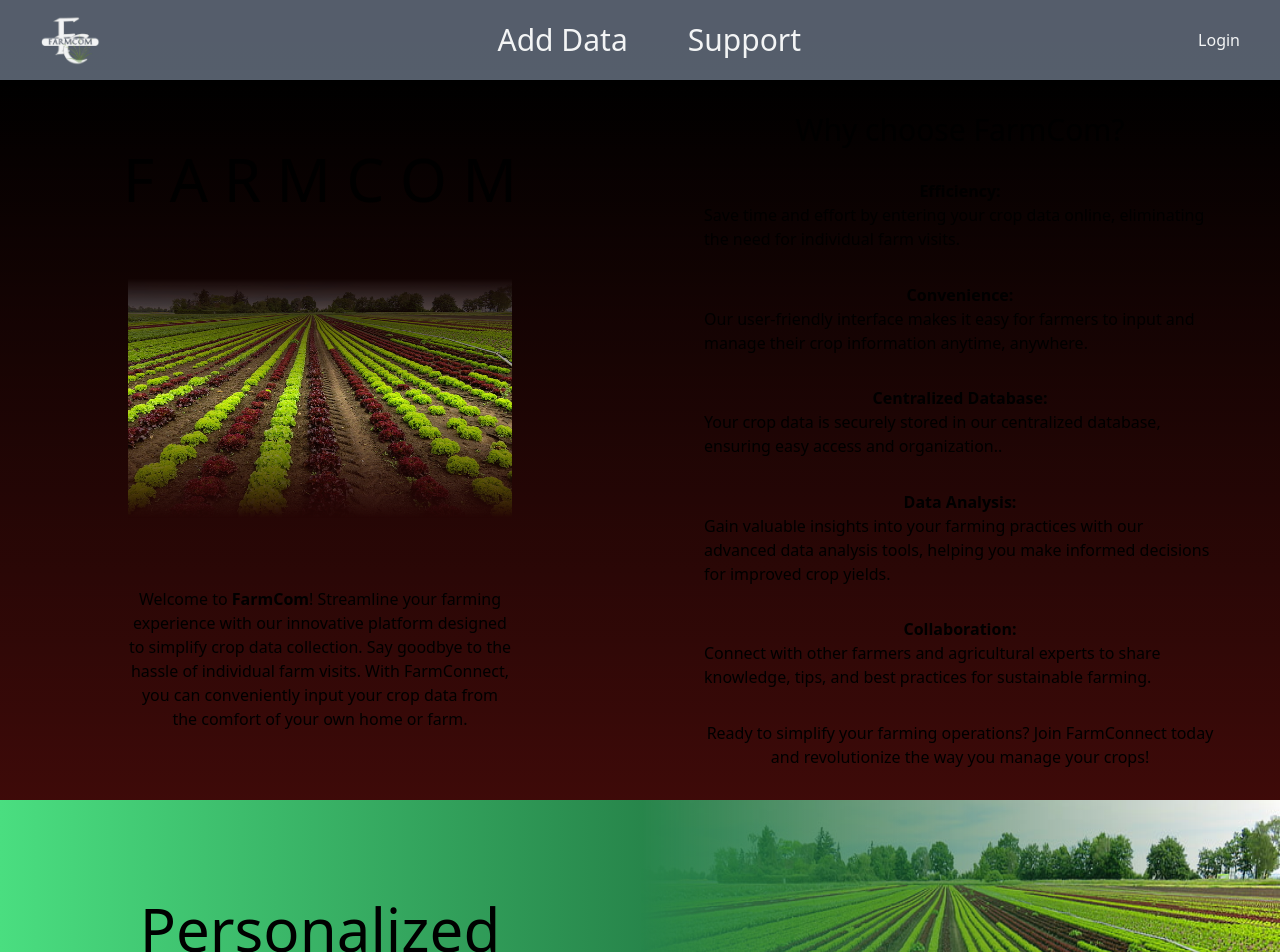
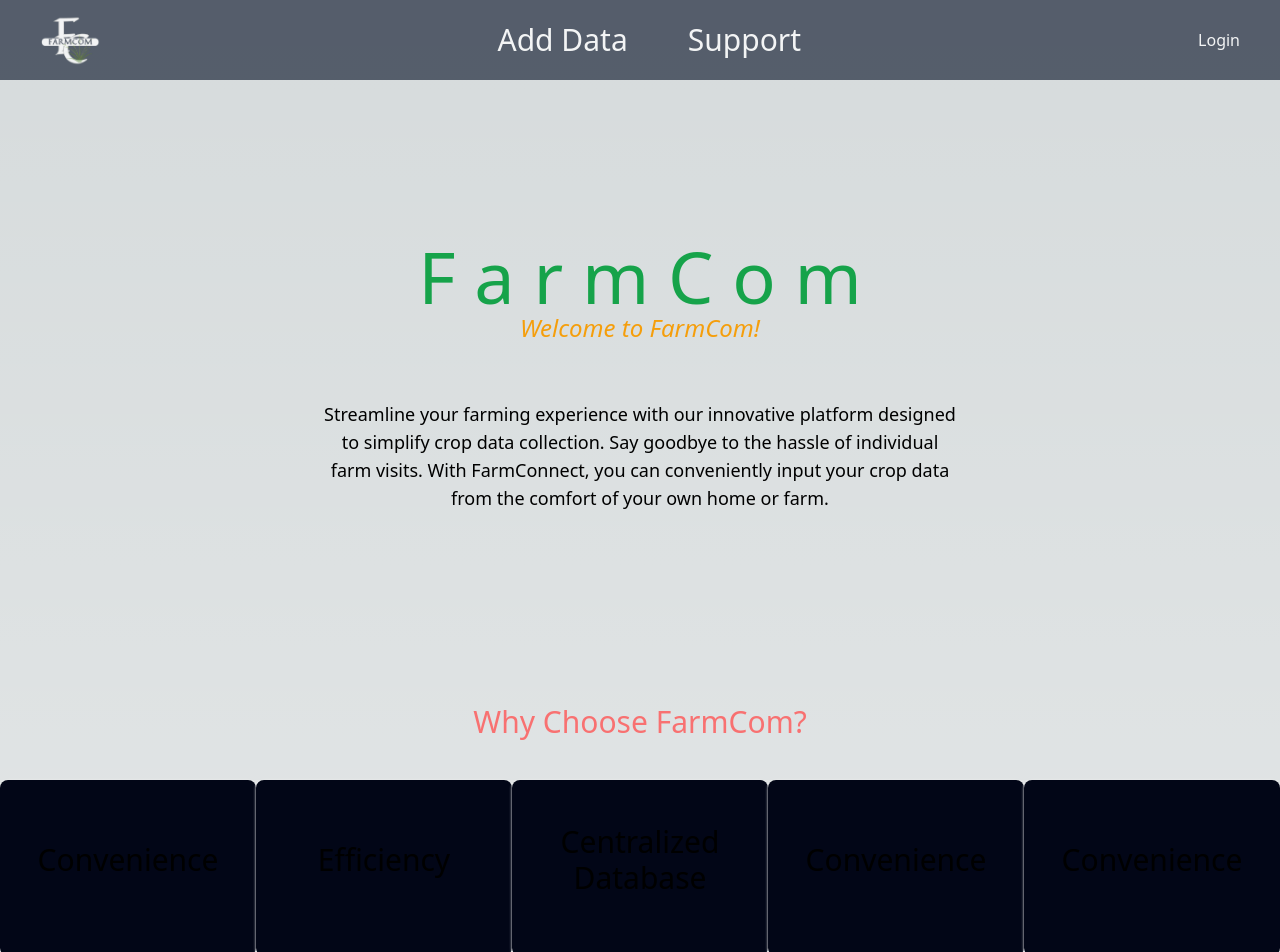
Before and after one commit to KayG2310/Hack-O-Mania, a Next.js app in the folder frontend/: page / in a window 1280 px wide. Shown: the top 952 px of the page. Built offline with nearby package versions, Linux system fonts and the light colour scheme.

Commit message:
added filter page and formatted home page

```diff
--- /dev/null
+++ b/frontend/pages/filter.js
@@ -0,0 +1,70 @@
+import React, { useState, useEffect } from 'react';
+
+
+
+function Dropdowns() {
+
+  const dictionary = {
+    "Crop Name": ['Rice', 'Wheat', 'Millets', 'Pulses', 'Oilseeds', 'Cotton', 'Sugarcane', 'Jute', 'Tea', 'Coffee', 'Others'],
+    State: ['Gujarat', 'Maharashtra', 'UP', 'Punjab', 'Haryana', 'MP', 'Rajasthan', 'Karnataka', 'Tamil Nadu', 'Others'],
+    "Month Planted": ['January', 'February', 'March', 'April', 'May', 'June', 'July', 'August', 'September', 'October', 'November', 'December'],
+  };
+
+  const initialCheckedItems = Object.keys(dictionary).reduce((acc, category) => {
+    acc[category] = [];
+    return acc;
+  }, {});
+
+  const [isOpen, setIsOpen] = useState({});
+  const [checkedItems, setCheckedItems] = useState(initialCheckedItems);
+
+
+  const handleCheckChange = (event, category) => {
+    const item = event.target.name;
+    setCheckedItems(prevItems => {
+      if (event.target.checked) {
+        return { ...prevItems, [category]: [...prevItems[category], item] };
+      } else {
+        return { ...prevItems, [category]: prevItems[category].filter(i => i !== item) };
+      }
+    });
+  };
+
+  useEffect(() => {
+    console.log(checkedItems); // This will log the updated array
+  }, [checkedItems]);
+
+  const toggleDropdown = (category) => {
+    setIsOpen(prevState => ({ ...prevState, [category]: !prevState[category] }));
+  };
+
+  return (
+    // Outer Div
+    <div className='flex flex-row gap-10 items-center justify-center'>
+      {Object.keys(dictionary).map(category => (
+    // Div for individual dropdown
+        <div className='w-64 bg-slate-500 h-12 rounded-lg flex flex-col items-center justify-start pt-3' key={category}
+            onMouseEnter={() => setIsOpen({ [category]: true })}
+            onMouseLeave={() => setIsOpen({ [category]: false })}>
+          <button className='text-xl font-bold' onClick={() => toggleDropdown(category)}>{category}</button>
+          {isOpen[category] && (
+    // Div for all the items in the dropdown
+            <div className=' gap-0.5 grid'>
+              {dictionary[category].map(item => (
+    // Div for individual item in the dropdown
+                <div className='h-8 w-52 bg-slate-600 place-items-center rounded-lg' key={item}>
+                  <label className='grid grid-cols-2 place-items-center'>
+                    <input type="checkbox" name={item} checked={checkedItems[category ].includes(item)} onChange={(event) => handleCheckChange(event, category)} />
+                    {item}
+                  </label>
+                </div>
+              ))}
+            </div>
+          )}
+        </div>
+      ))}
+    </div>
+  );
+}
+
+export default Dropdowns;
--- a/frontend/pages/index.js
+++ b/frontend/pages/index.js
@@ -1,51 +1,84 @@
+import { useInView } from 'react-intersection-observer';
+
+const cardObj = [
+    { title: "Convenience", description: "Our user-friendly interface makes it easy for farmers to input and manage their crop information anytime, anywhere"},
+    { title: "Efficiency", description: "Save time and effort by entering your crop data online, eliminating the need for individual farm visits."},
+    { title: "Centralized Database", description: "Our user-friendly interface makes it easy for farmers to input and manage their crop information anytime, anywhere"},
+    { title: "Convenience", description: "Our user-friendly interface makes it easy for farmers to input and manage their crop information anytime, anywhere"},
+    { title: "Convenience", description: "Our user-friendly interface makes it easy for farmers to input and manage their crop information anytime, anywhere"},
+]
+const details = [
+    { title: "Convenience", description: "Our user-friendly interface makes it easy for farmers to input and manage their crop information anytime, anywhere"},
+    { title: "Efficiency", description: "Save time and effort by entering your crop data online, eliminating the need for individual farm visits."},
+    { title: "Centralized Database", description: "Our user-friendly interface makes it easy for farmers to input and manage their crop information anytime, anywhere"},
+    { title: "Convenience", description: "Our user-friendly interface makes it easy for farmers to input and manage their crop information anytime, anywhere"},
+    { title: "Convenience", description: "Our user-friendly interface makes it easy for farmers to input and manage their crop information anytime, anywhere"},
+]
+
 export default function App(){
     return (
-    <div className="main_bg">
-      <div className="h-[90vh] flex place-items-center">
-        <div className='text-center px-32 flex flex-col justify-evenly place-items-center w-1/2 h-[100%]'>
-          <p className="text-6xl whitespace-nowrap">F A R M C O M</p>
-          <img src="front.jpg" className="img_middle"></img>
-          <p>Welcome to <b>FarmCom</b>! Streamline your farming experience with our innovative platform designed to simplify crop data collection. Say goodbye to the hassle of individual farm visits. With FarmConnect, you can conveniently input your crop data from the comfort of your own home or farm.</p>
+        <main className="overflow-y-auto grid">
+
+            <div className="w-full text-7xl text-center mt-40 text-green-600 pacifico">
+                F a r m C o m
             </div>
-        <div className='text-center px-16 flex flex-col justify-evenly place-items-center w-1/2 h-[100%]'>
-          <p className="text-3xl whitespace-nowrap">Why choose FarmCom?</p>
-          <ListItem head="Efficiency" desc="Save time and effort by entering your crop data online, eliminating the need for individual farm visits"/>
-          <ListItem head="Convenience" desc="Our user-friendly interface makes it easy for farmers to input and manage their crop information anytime, anywhere"/>
-          <ListItem head="Centralized Database" desc="Your crop data is securely stored in our centralized database, ensuring easy access and organization."/>
-          <ListItem head="Data Analysis" desc="Gain valuable insights into your farming practices with our advanced data analysis tools, helping you make informed decisions for improved crop yields"/>
-          <ListItem head="Collaboration" desc="Connect with other farmers and agricultural experts to share knowledge, tips, and best practices for sustainable farming"/>
-          <p>Ready to simplify your farming operations? Join FarmConnect today and revolutionize the way you manage your crops!</p>
+
+            <div className="text-center text-2xl italic text-amber-500"> Welcome to FarmCom!</div>
+
+            <div className="w-[50vw] text-center text-lg m-auto mt-14">
+            Streamline your farming experience with our innovative platform designed to simplify crop data collection. Say goodbye to the hassle of individual farm visits. With FarmConnect, you can conveniently input your crop data from the comfort of your own home or farm.
             </div>
+
+            <div className="text-center text-3xl text-red-400 mt-48"> Why Choose FarmCom?</div>
+
+            <div className="grid grid-cols-5 p-10 gap-20 place-items-center">
+            {cardObj.map((card) => (
+                <Card cardObj={card} />
+            ))}
             </div>
+
+            <div className="grid grid-cols-5 p-10 gap-20 place-items-center">
+            {details.map((detail) => (
+                <Details detail={detail} />
+            ))}
+            </div>
+
             <Section add="bg-gradient-to-l from-green-950 to-green-400" heading="Personalized Dashboard" content="Upon logging in, farmers are greeted with a personalized dashboard displaying key metrics and insights relevant to their farming operation. Customize your dashboard layout to prioritize the information that matters most to you, whether it's yield trends, weather forecasts, or upcoming tasks." image="front.jpg" grad_dir="img_left"/>
             <Section add="flex-row-reverse bg-gradient-to-l from-blue-950 to-blue-400" heading="Efficient Data Entry" content="Our platform offers a streamlined data entry process, allowing you to quickly and accurately input your crop information. With intuitive forms and dropdown menus, entering data has never been easier." image="front.jpg" grad_dir="img_right"/>
             <Section add="bg-gradient-to-l from-slate-950 to-slate-400" heading="Data Security" content="Rest easy knowing that your crop data is secure with FarmConnect. We employ industry-leading encryption protocols and strict access controls to safeguard your information against unauthorized access or data breaches." image="front.jpg" grad_dir="img_left"/>
             <Section add="flex-row-reverse bg-gradient-to-l from-blue-950 to-blue-400" heading="Support and Assistance" content="Need help getting started or have questions about using FarmConnect? Our dedicated support team is here to assist you every step of the way. From onboarding assistance to troubleshooting technical issues, we're committed to providing the support you need to succeed." image="front.jpg" grad_dir="img_right"/>
-    </div>
+
+
+        </main>
     )
 }
 
-const ListItem = ({head, desc}) => {
-  return (
-    <div>
-      <b className="black">{head}: </b>
-      <p className="text-left">{desc}.</p>
+function Card({cardObj}){
+    return(
+        <div className="w-64 h-44 bg-slate-950 shadow-white shadow rounded-lg text-center flex flex-col justify-center items-center group p-2 hover:shadow-slate-900 transition hover:bg-slate-500">
+            <div className="translate-y-10 group-hover:-translate-y-0 transition-all text-3xl">
+                {cardObj.title}
+            </div>
+            <div className="group-hover:opacity-100 transition-all opacity-0">
+                {cardObj.description}
+            </div>
         </div>
     )
+
 }
 
-const Box = ({content,BTNtext}) => {
-  return (
-    <div className="opacity-85 hover:opacity-100 hover:scale-105  duration-300 flex flex-col justify-evenly mt-10 px-10 w-[15%] h-[40vh] rounded-xl bg-gradient-to-b from-yellow-400 to-yellow-50 text-black shadow-sm shadow-yellow-50">
-      <img src="photo.jpg"></img>
-      <p className="text-center">
-        {content}
-      </p>
-      <button className="py-1 text-sm  border-yellow-950 bg-gradient-to-r duration-300 via-yellow-400 from-yellow-600 to-yellow-950 hover:bg-gradient-to-t hover:transition-all rounded-xl shadow-md shadow-black font-bold">
-        {BTNtext}
-      </button>
+function Details({detail}){
+    const [ref, inView] = useInView({
+        triggerOnce: true, // Change this to false if you want the animation to trigger again whenever it comes in view
+      });
+      <div ref={ref} className={`w-64 h-44 bg-green-500 rounded-lg text-center flex flex-col justify-center items-center group p-2 ${inView ? 'animate-fade-in' : ''}`}>
+    <div className="self-center group-hover:-translate-y-14 transition-all text-3xl">
+        {detail.title}
     </div>
-  )
+    <div className="group-hover:opacity-100 transition-all opacity-0 hover:pointer-events-auto pointer-events-none">
+        {detail.description}
+    </div>
+</div>
 }
 
 const Section = ({add, heading, content, image, grad_dir}) => {
@@ -61,9 +94,3 @@ const Section = ({add, heading, content, image, grad_dir}) => {
       </div>
     )
   }
-
-const Link = ({text, goto}) =>{
-  return (
-    <a href={goto} className="hover:text-yellow-400 hover:underline">{text}</a>
-  )
-}
```
Lines whose indentation alone changed are shown as unchanged.
